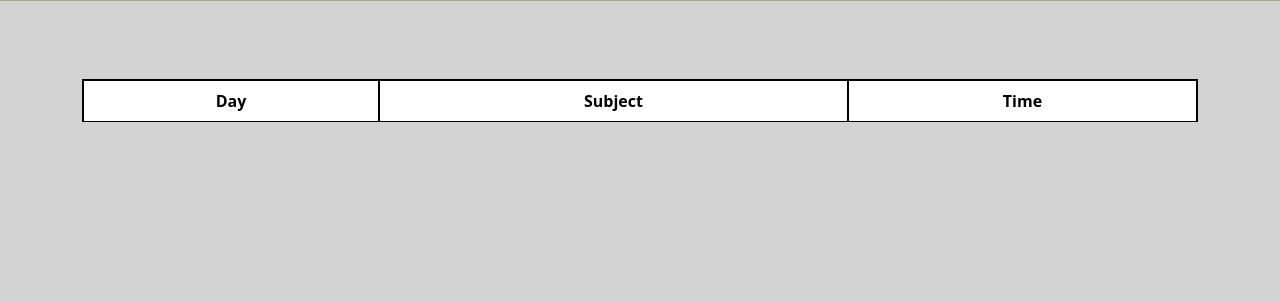
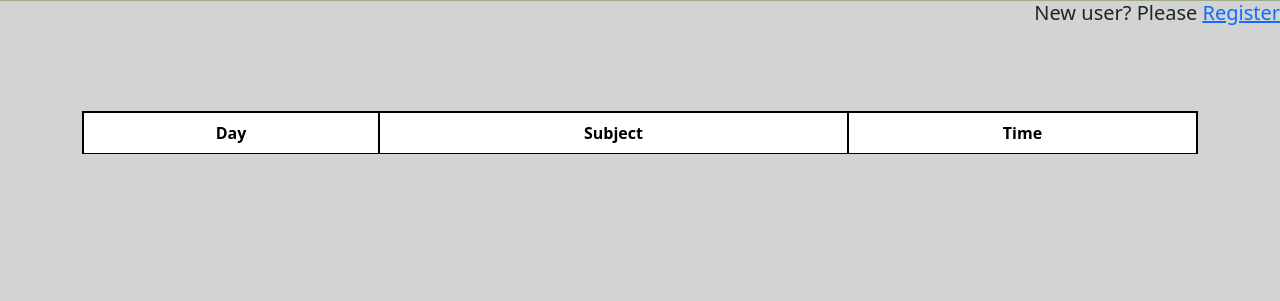
Before and after one commit to Redinferno1736/Attendance-Tracker, a Flask app: page / in a window 1280 px wide. Shown: the part 63-364 px from the top of the page. Run offline with Flask 3, Linux system fonts and the light colour scheme; a user stored in the database is signed in; data comes from the database, SQL or seed files in the repository; lists and menus that the app fills with data are empty.

Commit message:
updated register

```diff
--- a/static/styles.css
+++ b/static/styles.css
@@ -17,3 +17,6 @@ th, td {
     padding: 8px;
     text-align: center;
 }
+h5{
+    text-align: right;
+}
--- a/templates/layout.html
+++ b/templates/layout.html
@@ -33,7 +33,7 @@
                 {% endif %}
             </div>
         </nav>
-
+        <h5>New user? Please <a href="/register">Register</a></h5>
         <main class="container py-5 text-center">
             {% block main %}{% endblock %}
         </main>
```
